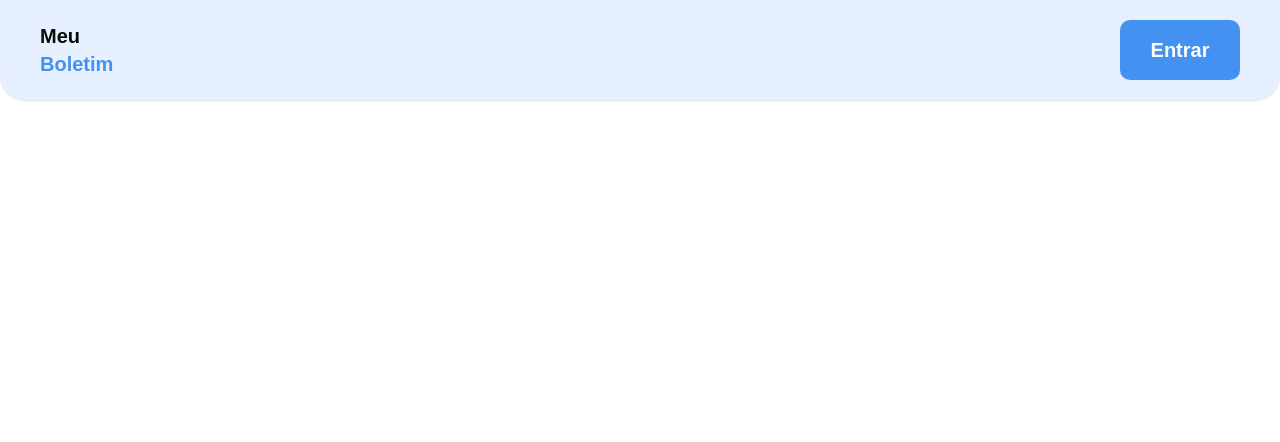
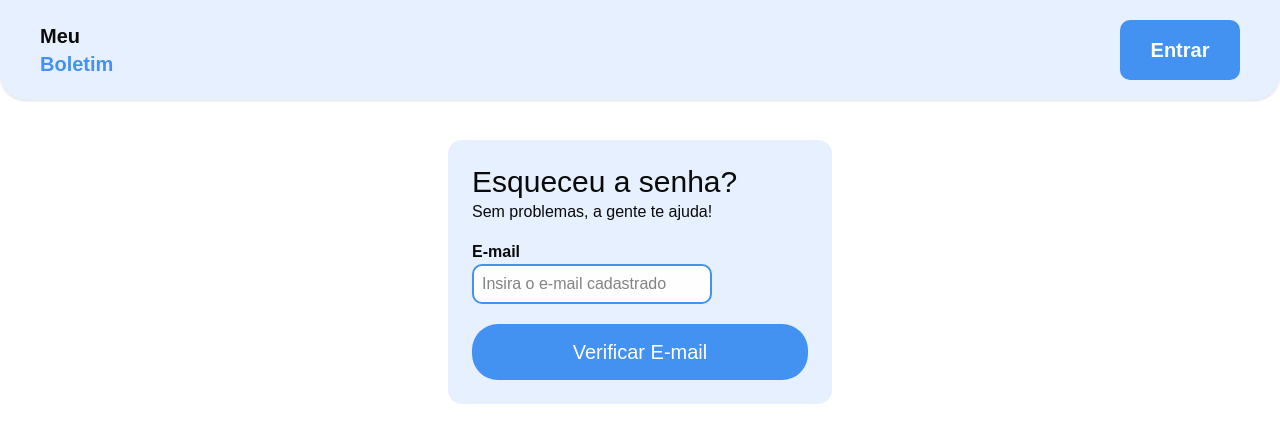
Before and after one commit to Gleison-dev/meuBoletimFrontend, a React (Vite) app: page /resetPassword in a window 1280 px wide. Shown: the top 442 px of the page. Built offline with nearby package versions, Linux system fonts and the light colour scheme.

Commit message:
feat: Reset password page created.

```diff
--- a/src/pages/ResetPassword/resetPassword.jsx
+++ b/src/pages/ResetPassword/resetPassword.jsx
@@ -1,7 +1,26 @@
+import Input from "@/components/Input/input";
+
 export default function ResetPassword() {
   return (
     <>
-      <section></section>
+      <section className="flex justify-center items-center mt-10">
+        <div className="w-96 p-6 rounded-xl bg-azul-claro">
+          <div>
+            <h1 className="text-3xl">Esqueceu a senha?</h1>
+            <p>Sem problemas, a gente te ajuda!</p>
+          </div>
+          <div className="mt-4">
+            <label>
+              <strong>E-mail</strong>
+            </label>{" "}
+            <br />
+            <Input type="text" placeholder="Insira o e-mail cadastrado" />
+          </div>
+          <div className="flex justify-center items-center mt-5">
+            <button className="w-96 h-14 rounded-4xl text-xl cursor-pointer transition ease-in-out duration-300 text-white bg-azul hover:bg-blue-800">Verificar E-mail</button>
+          </div>
+        </div>
+      </section>
     </>
   );
 }
```
